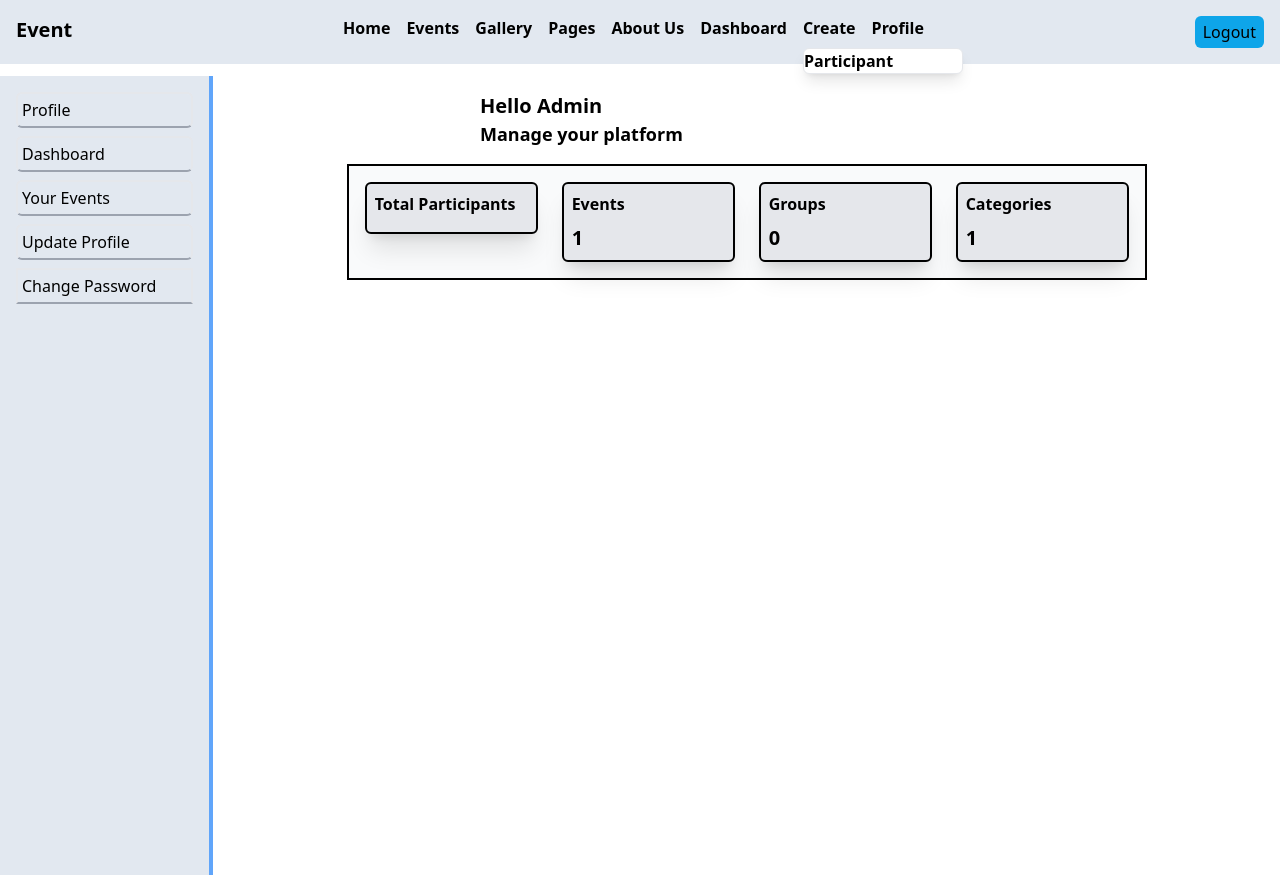
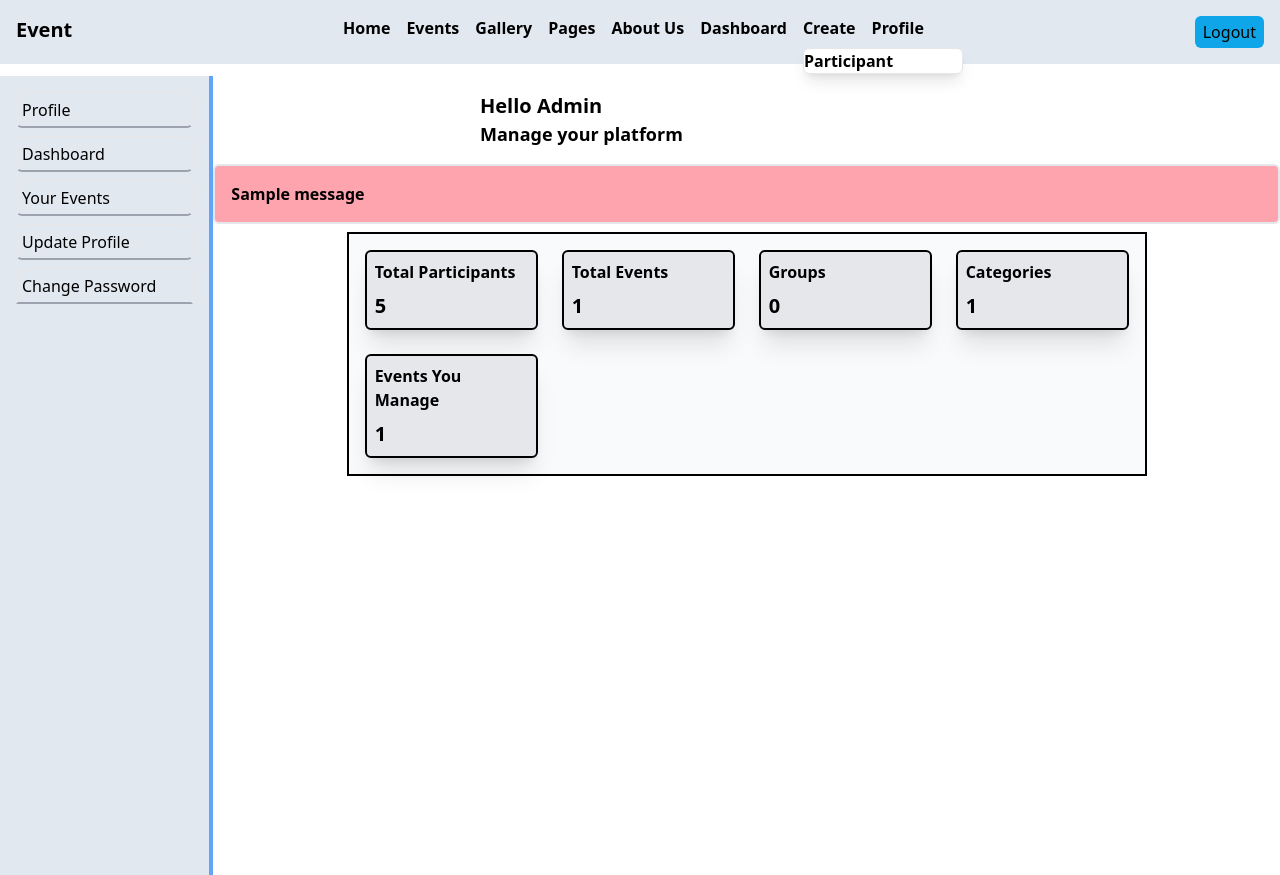
Before and after one commit to mohsin105/event_management_django, a Django app: page /users/admin/dashboard/ in a window 1280 px wide. Shown: the top 875 px of the page. Run offline with Django 5.2, Linux system fonts and the light colour scheme; a user stored in the database is signed in; tables that the repository leaves empty hold one stand-in row (values such as "Sample post"); one stand-in notice (Sample message) is shown.

Commit message:
prototype structure complete

```diff
--- a/events/templates/create_event.html
+++ b/events/templates/create_event.html
@@ -3,7 +3,7 @@
 {% block content %}
 <section class="p-4 w-1/2 mx-auto bg-violet-50">
 
-    <h1 class="text-center text-3xl font-bold">Create a New Event</h1>
+    <h1 class="text-center text-3xl font-bold">{{title}}</h1>
     {% if messages %}
         {% for message in messages %}
         <p class="text-red text-center font-bold p-1 border-red-700 bg-blue-400 rounded-md">
--- a/events/templates/event_details.html
+++ b/events/templates/event_details.html
@@ -42,7 +42,7 @@
             {% csrf_token %}
                 <button type="submit"
                     class="p-4 border-2 rounded-md my-2  bg-sky-500 font-bold">
-                    {% if is_registered %}UnRegister {% else %}Register Now{% endif %}
+                    {% if is_registered %}Cancel Registration {% else %}Register Now{% endif %}
                 </button>
             </form>
         </div>
--- a/events/urls.py
+++ b/events/urls.py
@@ -1,5 +1,5 @@
 from django.urls import path
-from events.views import create_event,create_category,update_event,show_details,DeleteEvent, UpdateCategory, EventList
+from events.views import create_event,create_category,show_details,DeleteEvent, UpdateCategory, EventList, UpdateEvent
 from users.views import dashboard
 urlpatterns=[
 
@@ -8,7 +8,7 @@ urlpatterns=[
     path('update-category/<int:category_id>/',UpdateCategory.as_view(), name='update-category'),
     path('', EventList.as_view(), name='events'),
     path('dashboard/',dashboard,name='dashboard'),
-    path('update/<int:id>/',update_event,name='update-event'),
+    path('update/<int:id>/',UpdateEvent.as_view(),name='update-event'),
     path('details/<int:id>',show_details,name='details'),
     # path('details/<int:id>',EventDetails.as_view(),name='details'),
     # path('delete-event/<int:id>',delete_event,name='delete-event')
--- a/users/templates/admin/admin_dashboard.html
+++ b/users/templates/admin/admin_dashboard.html
@@ -6,6 +6,16 @@
     <h1 class="text-xl font-bold">Hello Admin</h1>
     <h2 class="text-lg font-bold">Manage your platform</h2>
 </div>
+<div>
+    {% if messages %}
+        {% for message in messages %}
+            <p class="p-4 border-2 rounded-md bg-rose-300 my-2 font-semibold">
+                {{message}}
+            </p>
+        {% endfor %}
+    {% endif %}
+</div>
+{% comment %} Options Grid {% endcomment %}
 <div class="w-3/4 mx-auto border-2 border-black p-4 bg-gray-50">
     <section class="progress grid grid-cols-2 sm:grid-cols-4 gap-6 justify-between">
         <a href="{% url 'user-list' %}">
@@ -15,7 +25,7 @@
                 <div class="card_body flex justify-between">
                     <div class="text_side">
                         {% comment %} <p class="text-xl font-semibold">{{event_count.unique_participants}}</p> {% endcomment %}
-                        <p class="text-xl font-semibold">{{contents.participants.count}}</p>
+                        <p class="text-xl font-semibold">5</p>
 
                     </div>
                     <div class="icon_side w-7  flex justify-center ">
@@ -27,12 +37,12 @@
                 </div>
             </div>
         </a>
-        <a href="{% url 'organizer-dashboard' %}">
+        <a href="{% url 'admin-event-list' %}">
             <div class="progress_card  bg-gray-200 p-2 rounded-md border-2 border-black shadow-xl">
-                <h3 class="card_heading text-md mb-2 font-bold">Events</h3>
+                <h3 class="card_heading text-md mb-2 font-bold">Total Events</h3>
                 <div class="card_body flex justify-between">
                     <div class="text_side">
-                        <p class="text-xl font-semibold">{{contents|length}}</p>
+                        <p class="text-xl font-semibold">{{event_count}}</p>
 
                     </div>
                     <div class="icon_side w-7  flex justify-center ">
@@ -81,7 +91,30 @@
                 </div>
             </div>
         </a>
+        <a href="{% url 'organizer-dashboard' %}">
+            <div class="progress_card  bg-gray-200 p-2 rounded-md border-2 border-black shadow-xl">
+                <h3 class="card_heading text-md mb-2 font-bold">Events You Manage</h3>
+                <div class="card_body flex justify-between">
+                    <div class="text_side">
+                        <p class="text-xl font-semibold">{{managed_event_count}}</p>
+
+                    </div>
+                    <div class="icon_side w-7  flex justify-center ">
+
+
+                    <!-- icon ke padding diye backgournd color apply korsi
+                    and border rounded korsi -->
+                    <!-- parent div ke flex kore justify content k center e anchi, ete icon center e asche -->
+                    </div>
+                </div>
+            </div>
+        </a>
 
     </section>
 </div>
+{% comment %} {% if events %}
+<div class="">
+        {% include "event_list_control.html" %}
+    </div>
+{% endif %} {% endcomment %}
 {% endblock content %}
--- a/users/urls.py
+++ b/users/urls.py
@@ -1,5 +1,5 @@
 from django.urls import path
-from users.views import create_participant,sign_in,sign_out,activate_user,assign_role,delete_participant,create_group,rsvp_to_events,admin_dashboard,show_participants,user_dashboard,rsvp_to_events,GroupList,ProfileView,UpdateProfile, ChangePassword, CustomPasswordResetView, CustomPasswordResetConfirmView,UpdateGroup,delete_group,OrganizerDashboard
+from users.views import create_participant,sign_in,sign_out,activate_user,assign_role,delete_participant,create_group,rsvp_to_events,admin_dashboard,show_participants,user_dashboard,rsvp_to_events,GroupList,ProfileView,UpdateProfile, ChangePassword, CustomPasswordResetView, CustomPasswordResetConfirmView,UpdateGroup,delete_group,OrganizerDashboard, AdminEventList
 from events.views import DeleteCategory,CategoryList
 from django.contrib.auth.views import  PasswordChangeDoneView
 
@@ -13,7 +13,7 @@ urlpatterns = [
     path('admin/create-group',create_group,name='create-group'),
     path('rsvp_events/<int:user_id>/<int:event_id>',rsvp_to_events,name='rsvp-events'),
     path('delete-event/<int:id>',delete_participant,name='delete-participant'),
-
+    path('admin/event-list/',AdminEventList.as_view(),name='admin-event-list'),
     path('admin/group-list/',GroupList.as_view(),name='group-list'),
     path('admin/update-group/<int:group_id>/',UpdateGroup.as_view(), name='update-group'),
     path('admin/delete-group/<int:group_id>/', delete_group, name='delete-group'),
--- a/users/views.py
+++ b/users/views.py
@@ -246,19 +246,97 @@ def admin_dashboard(request):
     query_type=request.GET.get('type')
     group_count = Group.objects.all().count()
     category_count = Category.objects.all().count()
+    event_count = Event.objects.aggregate(
+        all=Count(
+            'id',
+            distinct=True),
+        managed=Count(
+            'id',
+            filter=Q(organizer=request.user),
+            distinct=True
+        )
+    )
 
     if query_type=='participants':
         contents=User.objects.all()
+    elif query_type == "all":
+        events = Event.objects.select_related('category').all()
     else:
         contents=Event.objects.prefetch_related('participants').all()
+        events=False
 
     context={
-        'contents':contents,
+        # 'contents':contents,
+        'event_count':event_count['all'],
         'group_count':group_count,
-        'category_count':category_count
+        'category_count':category_count,
+        'managed_event_count':event_count['managed'],
+        'events':events,
+        'title':'All Events',
+
         }
-    print('Admin Dashboard context: ',contents)
+    # print('Admin Dashboard context: ',contents)
     return render(request,'admin/admin_dashboard.html',context)
+
+class AdminEventList(UserPassesTestMixin,ListView):
+    model = Event
+    template_name='admin/event_list.html'
+    context_object_name='events'
+
+    def test_func(self):
+        return is_admin(self.request.user)
+
+    def get_queryset(self):
+        return Event.objects.select_related('category').all()
+
+    def get_context_data(self, **kwargs):
+
+        context = super().get_context_data(**kwargs)
+        query_type = self.request.GET.get('type')
+
+        context['url_name']='admin-event-list'
+        event_count = Event.objects.aggregate(
+            total=Count('id', distinct=True),
+            upcoming=Count(
+                'id',
+                filter=Q(date__gt=date.today()),
+                distinct=True),
+            past=Count(
+                'id',
+                filter=Q(date__lt=date.today()),
+                distinct=True
+            )
+        )
+        event_count['unique_participants'] = 7
+        if query_type:
+            context['title']=f'{query_type.capitalize()} Events:'
+        else:
+            context['title']="All Events"
+
+        stats_cards = [
+            {
+                'title':'Total Participants',
+                'count':event_count['unique_participants'],
+                'type':'participants'
+            },
+            {
+                'title':'Total Events',
+                'count':event_count['total'],
+                'type':'total'
+            },
+            {
+                'title':'Upcoming Events',
+                'count':event_count['upcoming'],
+                'type':'upcoming'
+            },
+            {
+                'title':'Past Events',
+                'count':event_count['past'],
+                'type':'past'
+            }
+        ]
+        context['stats_cards']=stats_cards
+        return context
 
 def user_dashboard(request):
     user=request.user
@@ -296,14 +374,8 @@ class OrganizerDashboard(ListView):
         context['event_count']=event_count
         context['url_name']='organizer-dashboard'
 
-        if query_type=='total':
-            context['title']='Your Total Events'
-        elif query_type=='upcoming':
-            context['title']='Your Upcoming Events'
-        elif query_type=='upcoming':
-            context['title']='Your Upcoming Events'
-        elif query_type=='past':
-            context['title']='Your Past Events'
+        if query_type:
+            context['title'] = f'Your {query_type.capitalize()} Events'
         else:
             context['title']='Your Todays Events'
 
```
Also changed, not shown: events/views.py (+26 -29 lines), users/templates/admin/event_list.html (added, +10 -0 lines), users/templates/dashboard/organizer_dashboard.html (+1 -50 lines), users/templates/event_list_control.html (added, +51 -0 lines).
